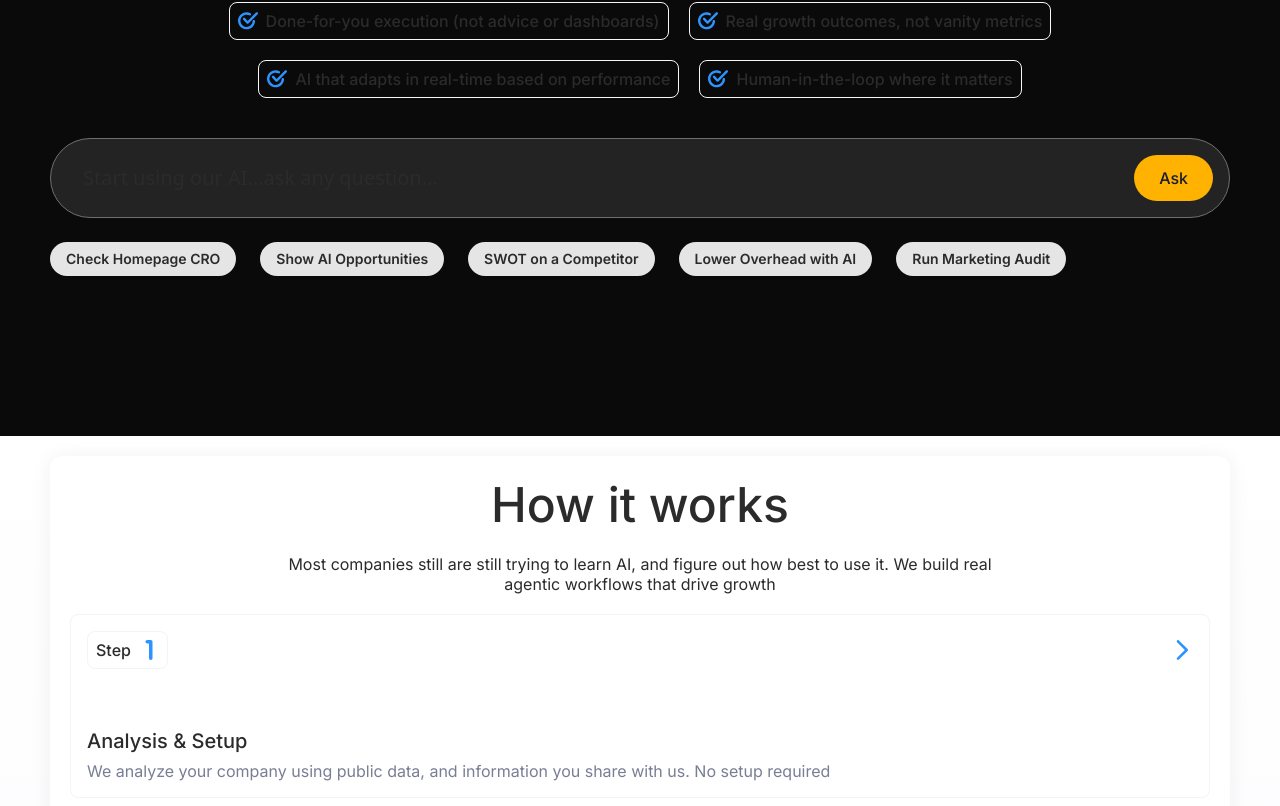
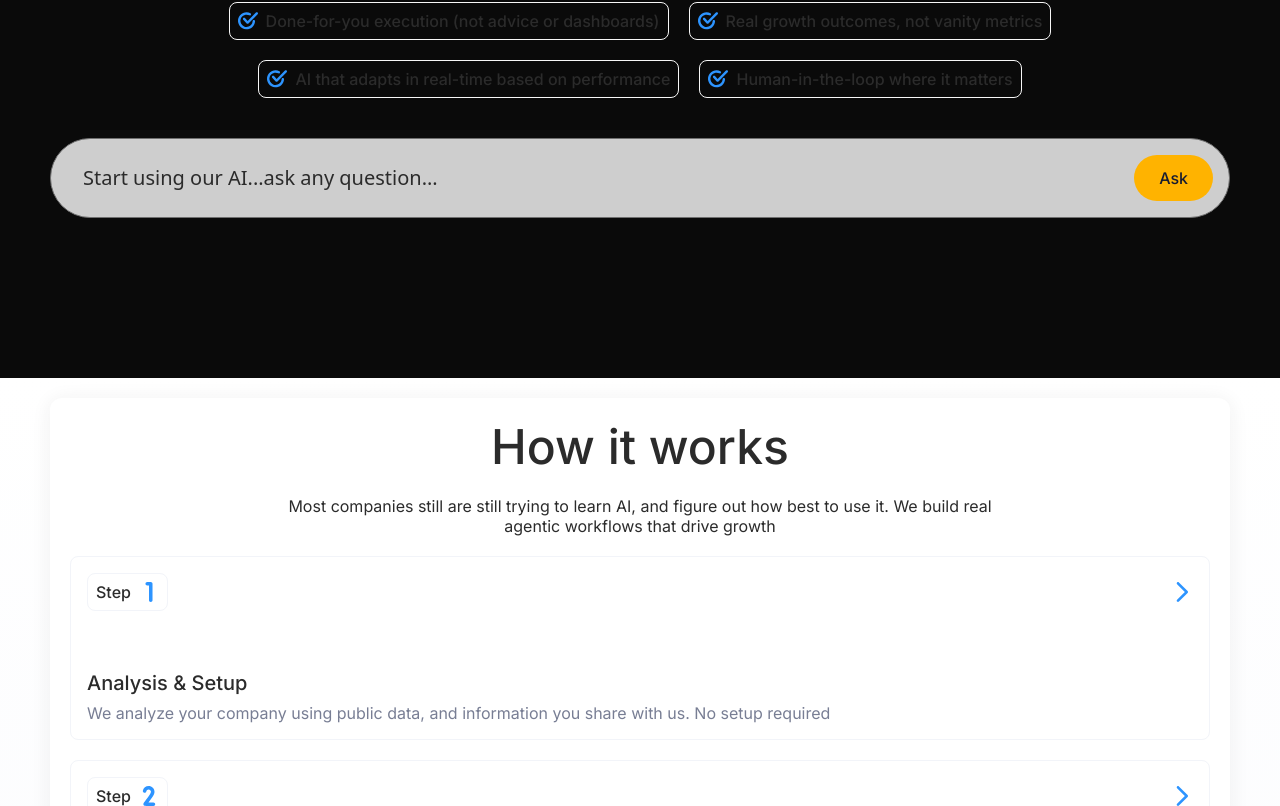
Before and after one commit to Exactly-AI-Solutions/ExactlyLandingPage, a Next.js app: page / in a window 1280 px wide. Shown: the part 1214-2020 px from the top of the page. Built offline with nearby package versions, Linux system fonts and the light colour scheme.

Commit message:
Add floating chat

```diff
--- a/src/app/page.tsx
+++ b/src/app/page.tsx
@@ -1,6 +1,7 @@
 import {ExamplesSection} from '@/components/ExamplesSection';
 import {ExplanationSection} from '@/components/ExplanationSection';
 import {FAQs} from '@/components/FAQs';
+import {FloatingChat} from '@/components/FloatingChat';
 import {Footer} from '@/components/Footer';
 import {GuaranteeSection} from '@/components/GuaranteeSection';
 import {HeroSection} from '@/components/HeroSection';
@@ -19,6 +20,7 @@ export default function Home() {
    <>
    <HeroSection />
    <MotivationSection />
+   <FloatingChat />
    <HowItWorksSection />
    <ExamplesSection />
    <IsRightForYouSection />
--- a/src/components/AIChat.tsx
+++ b/src/components/AIChat.tsx
@@ -1,5 +1,4 @@
 import { cva } from 'class-variance-authority'
-import clsx from 'clsx'
 import { Button, Typography } from './ui'
 
 interface Props {
@@ -18,8 +17,8 @@ const wrapper = cva(
   {
     variants: {
       appearance: {
-        white: ['border-white'],
-        dark: ['border-gray-08'],
+        white: ['border-white', 'bg-white/10'],
+        dark: ['border-gray-08', 'bg-white/80'],
       },
     },
     defaultVariants: {
@@ -35,7 +34,7 @@ const textInput = cva(
     'text-sm leading-[1.125rem]',
     'md:text-xl md:leading-6',
     'focus:outline-none',
-    'shrink-1 text-ellipsis'
+    'shrink-1 text-ellipsis',
   ],
   {
     variants: {
@@ -60,15 +59,11 @@ const pills = [
 
 export const AIChat = ({ appearance, placeholder, showPills }: Props) => (
   <div className="container flex flex-col gap-6 p-0!">
-    <div
-      className={clsx(
-        wrapper({ appearance }),
-        'input-background'
-      )}
-    >
+    <div className={wrapper({ appearance })}>
       <input className={textInput({ appearance })} placeholder={placeholder} />
       <Button hierarchy="accented-bold">Ask</Button>
     </div>
+    {showPills ? (
       <div className="flex gap-2 md:gap-6 flex-wrap">
         {pills.map((pill) => (
           <div className="bg-[#E5E5E5] px-4 py-2 rounded-full text-center">
@@ -78,5 +73,6 @@ export const AIChat = ({ appearance, placeholder, showPills }: Props) => (
           </div>
         ))}
       </div>
+    ) : null}
   </div>
 )
--- /dev/null
+++ b/src/components/FloatingChat.tsx
@@ -0,0 +1,33 @@
+'use client'
+
+import { useState, useEffect } from 'react'
+import { AIChat } from './AIChat'
+
+export const FloatingChat = () => {
+  const [isVisible, setIsVisible] = useState(false)
+
+  useEffect(() => {
+    const handleScroll = () => {
+      const twoScreens = window.innerHeight
+      const scrollPosition = window.scrollY
+
+      setIsVisible(scrollPosition > twoScreens)
+    }
+
+    window.addEventListener('scroll', handleScroll)
+
+    // Cleanup
+    return () => window.removeEventListener('scroll', handleScroll)
+  }, [])
+
+  if (!isVisible) return null
+
+  return (
+    <div className="w-3/4 fixed bottom-5 left-1/2 transform -translate-x-1/2 z-500">
+      <AIChat
+        appearance="dark"
+        placeholder="Start using our AI...ask any question..."
+      />
+    </div>
+  )
+}
--- a/src/components/HeroSection.tsx
+++ b/src/components/HeroSection.tsx
@@ -47,6 +47,7 @@ export const HeroSection = () => {
           growth with AI. No signup required.
         </Typography>
         <AIChat
+        showPills
           appearance="white"
           placeholder="What's our AI readiness score?"
         />
```
Also changed, not shown: src/components/QuestionsSection.tsx (+8 -4 lines). Lines whose indentation alone changed are shown as unchanged.
